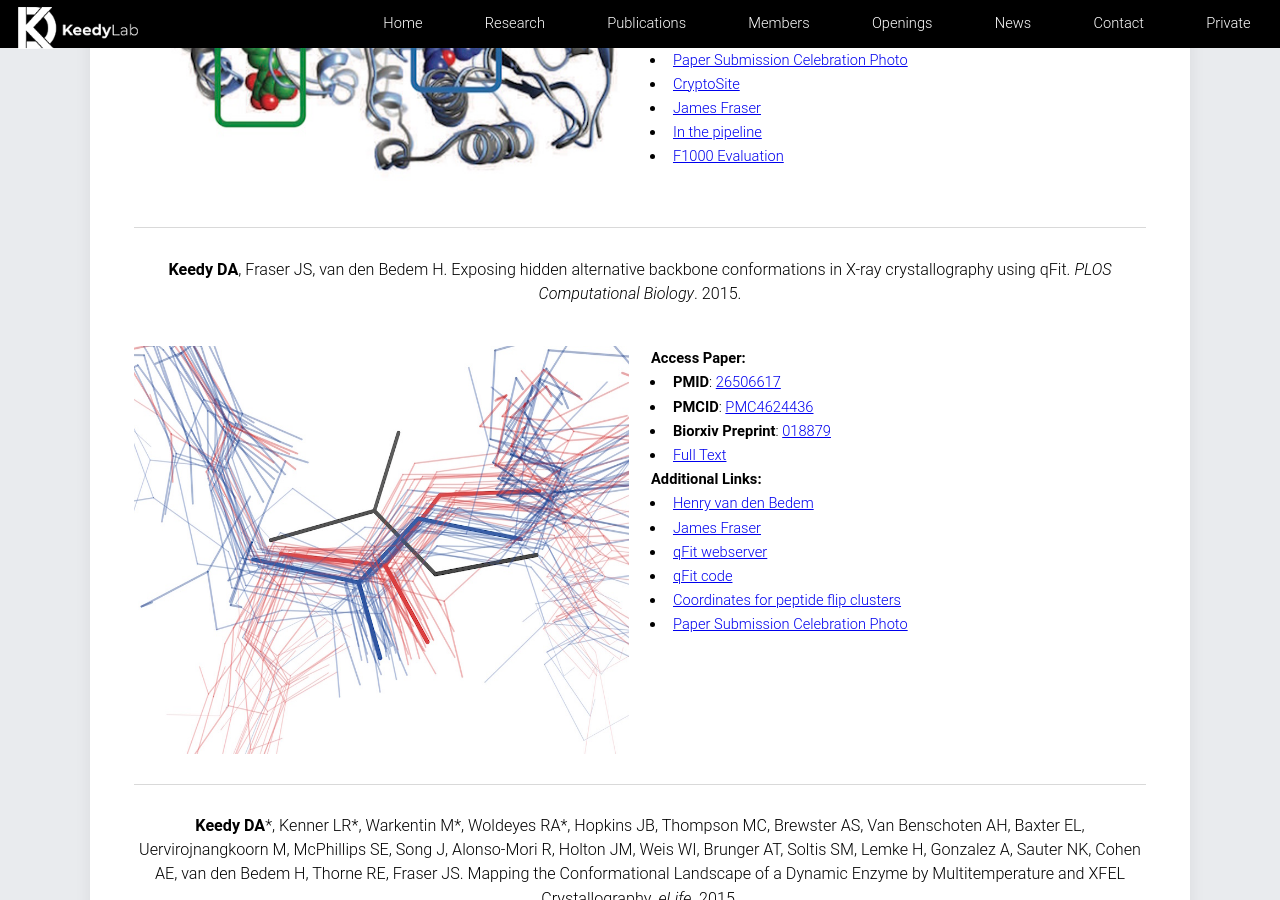
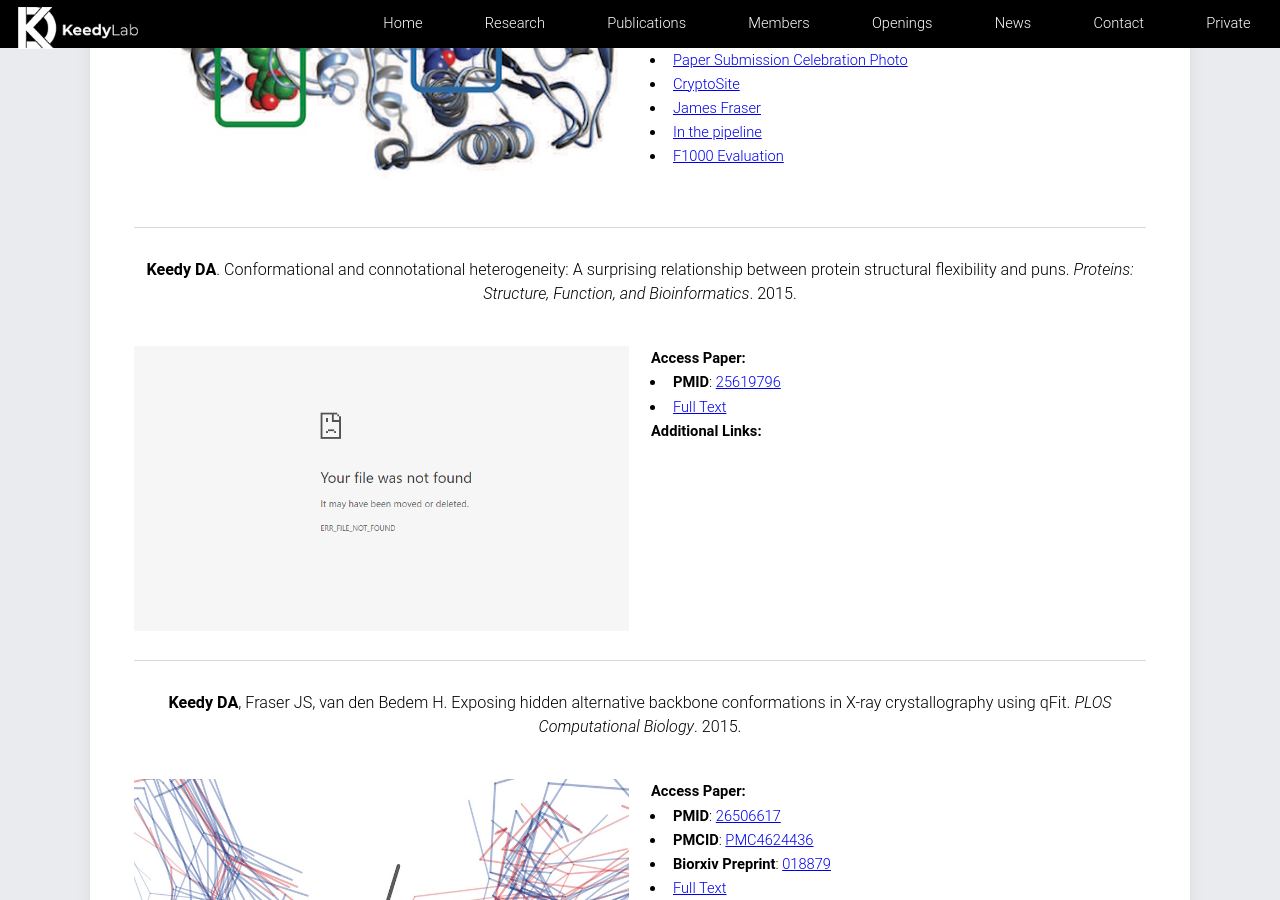
Before and after one commit to keedylab/keedylab.github.io, a Jekyll site: the page built from publications/index.html, in a window 1280 px wide and 900 px high, scrolled down 3314 px. Built offline with Jekyll 4.4.1, drawn with Linux system fonts in a browser that asks for light colours.

Commit message:
Added pun paper, and reminder to deal with stupid .DS_Store files

```diff
--- a/TODO.txt
+++ b/TODO.txt
@@ -1,6 +1,7 @@
 SAKIB TO-DO:
 - update ASRC outside front-page image with higher-res version
 - make Research images 30% bigger again?
+- add .DS_Store files (from Mac OS) to git-ignore list?
 
 DK TO-DO:
 - add more of my background?  details on past research, etc.
--- a/_data/publications.yml
+++ b/_data/publications.yml
@@ -212,6 +212,15 @@
     - name: F1000 Evaluation
       url: 'http://f1000.com/prime/726132503'
 
+- citation: '**Keedy DA**. Conformational and connotational heterogeneity: A surprising relationship between protein structural flexibility and puns. *Proteins: Structure, Function, and Bioinformatics*. 2015.'
+  date: 201501
+  image: '/images/pub/notfound.png'
+  pmid: 25619796
+  pmcid:
+  biorxiv:
+  pdf: '/pdf/keedy_2015_puns.pdf'
+  links:
+
 - citation: '**Keedy DA**, Fraser JS, van den Bedem H. Exposing hidden alternative backbone conformations in X-ray crystallography using qFit. *PLOS Computational Biology*. 2015.'
   date: 201507
   image: '/images/pub/keedy_pcb_2015.jpg'
```
Also changed, not shown: images/pub/notfound.png (added), 3 other files.
